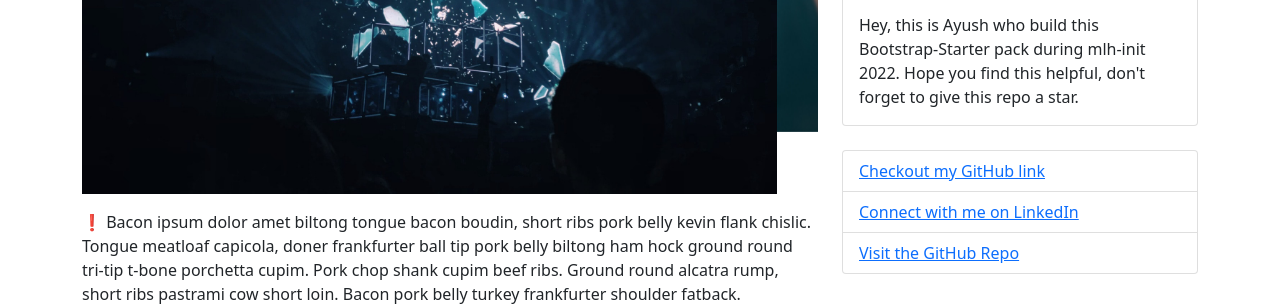
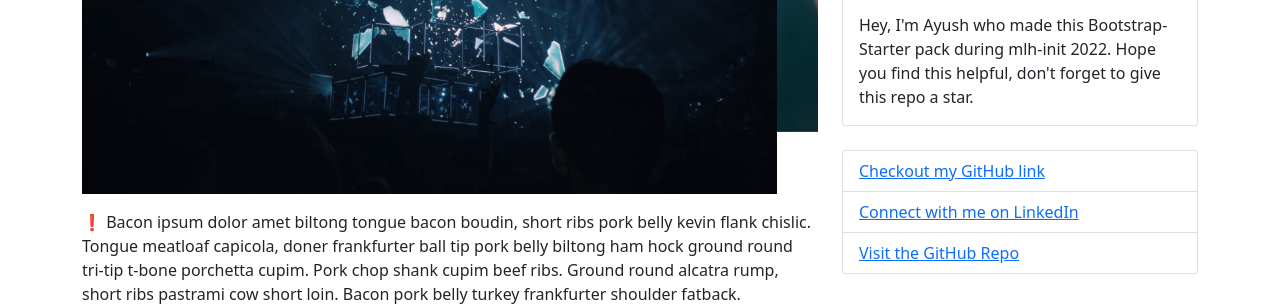
Before and after one commit to ayushgupta0110/Bootstrap-starter-kit, a plain HTML site: page index.html in a window 1280 px wide. Shown: the part 494-800 px from the top of the page. Drawn offline with nearby package versions, Linux system fonts and the light colour scheme.

Commit message:
minor changes

```diff
--- a/index.html
+++ b/index.html
@@ -90,7 +90,7 @@
                 <div class="card">
                     <img src="./assets/images/logo.jpeg" class="card-img-top" alt="❗️ Add alt text for accessiblity reasons!">
                     <div class="card-body">
-                      <p class="card-text">Hey, this is Ayush who build this Bootstrap-Starter pack during mlh-init 2022. Hope you find this helpful, don't forget to give this repo a star.</p>
+                      <p class="card-text">Hey, I'm Ayush who made this Bootstrap-Starter pack during mlh-init 2022. Hope you find this helpful, don't forget to give this repo a star.</p>
                     </div>
                 </div>
                 <br />
```
